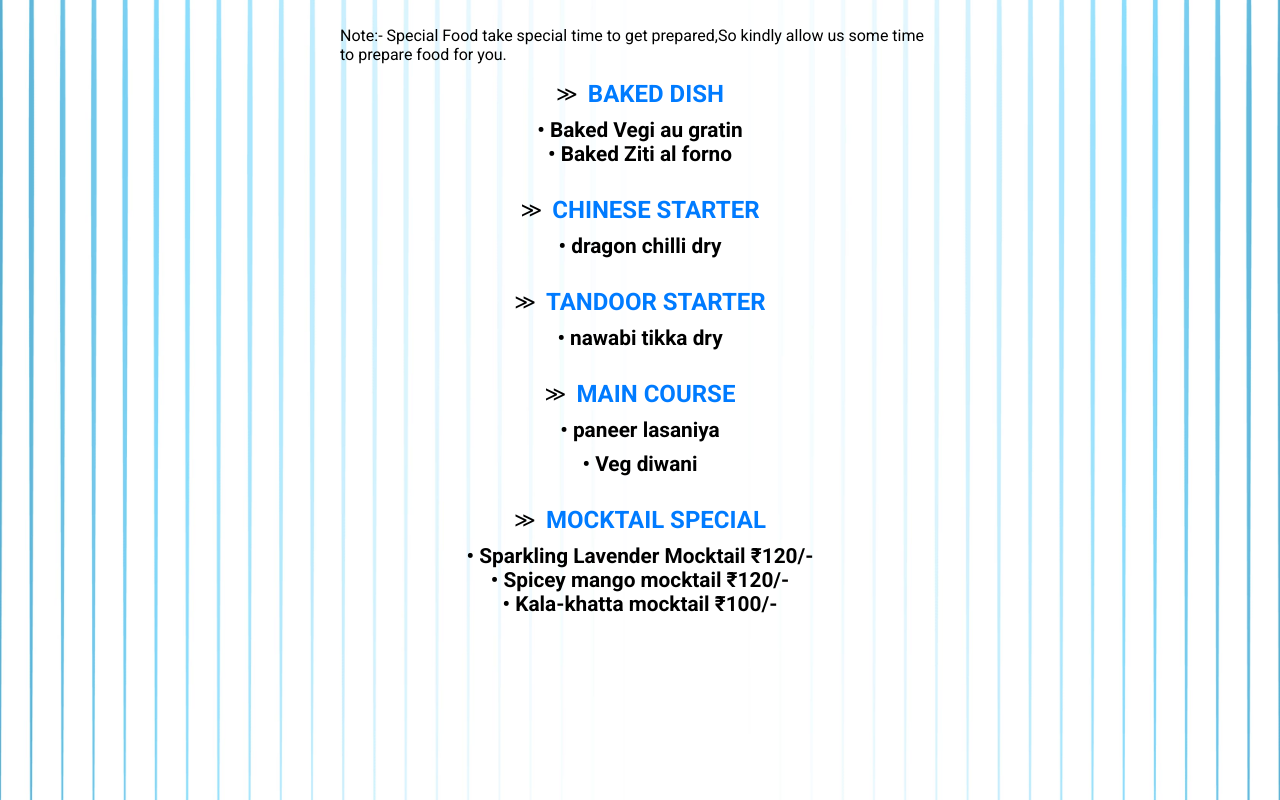
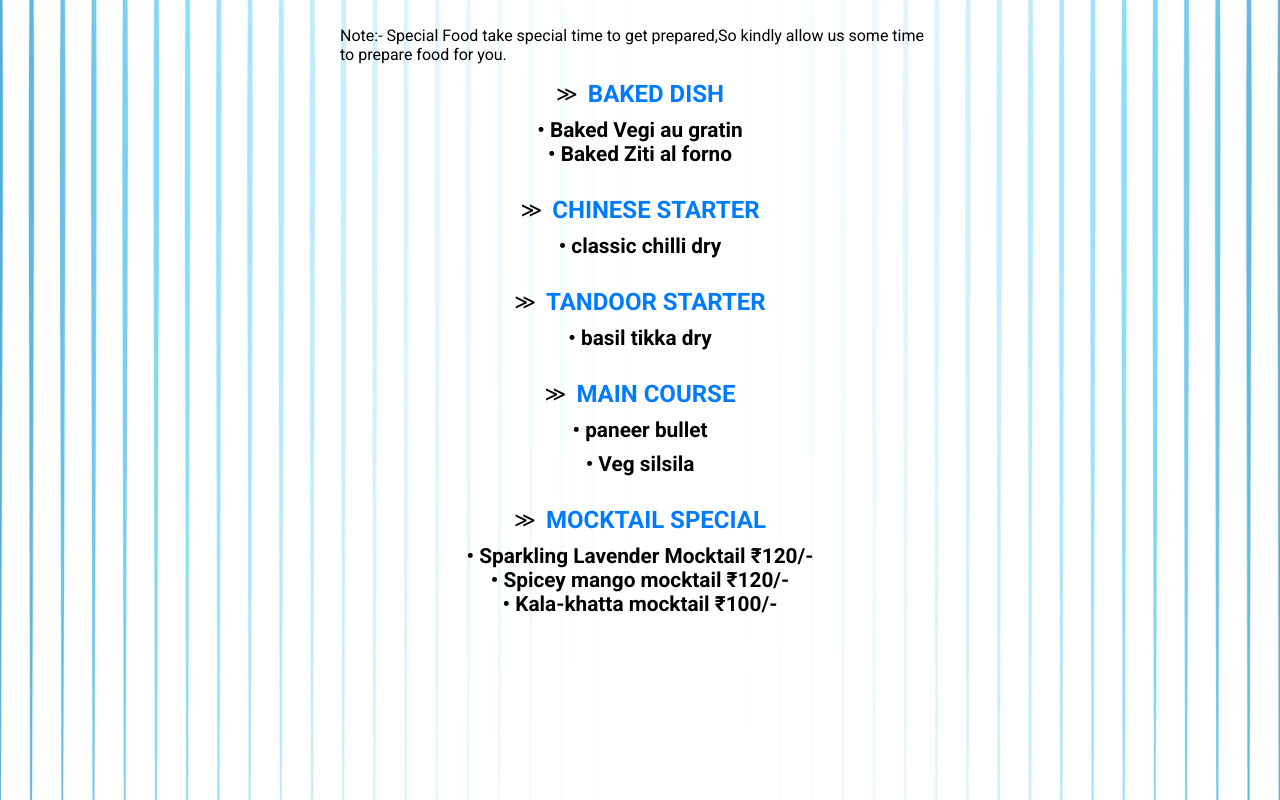
Before and after one commit to elink38/hotelnational, a plain HTML site: page index.html in a window 1280 px wide. Drawn offline with Linux system fonts and the light colour scheme.

Commit message:
Update index.html

```diff
--- a/index.html
+++ b/index.html
@@ -98,7 +98,7 @@
       <div class="section-title">CHINESE STARTER</div>
     </div>
     <div class="item">
-      <div class="item-title">• dragon chilli dry </div>
+      <div class="item-title">• classic  chilli dry </div>
      <!-- <div class="item-title">• Greenland Manchurian </div>
       <!-- <div class="description">Fresh Mozzarella, Buratte, Feta Cheese And gari</div> -->
      <!-- <div class="price">269/-</div> -->
@@ -124,7 +124,7 @@
       <div class="section-title">TANDOOR STARTER</div>
     </div>
     <div class="item">
-      <div class="item-title">• nawabi tikka dry</div>
+      <div class="item-title">• basil tikka dry</div>
      <!-- <div class="description">Fresh Mozzarella, Buratte, Feta Cheese And gari</div>-->
       <!-- <div class="price">269/-</div>-->
     </div>
@@ -136,7 +136,7 @@
       <div class="section-title">MAIN COURSE</div>
     </div>
     <div class="item">
-      <div class="item-title">• paneer lasaniya</div>
+      <div class="item-title">• paneer bullet</div>
      <!-- <div class="description">Fresh Mozzarella, Buratte, Feta Cheese And gari</div>-->
      <!-- <div class="price">269/-</div>-->
     <!--</div>
@@ -146,7 +146,7 @@
      <!-- <div class="price">269/-</div>-->
     </div>
     <div class="item">
-      <div class="item-title">• Veg diwani</div>
+      <div class="item-title">• Veg silsila</div>
      <!-- <div class="description">Fresh Mozzarella, Buratte, Feta Cheese And gari</div>-->
      <!-- <div class="price">269/-</div>-->
     </div>
```
